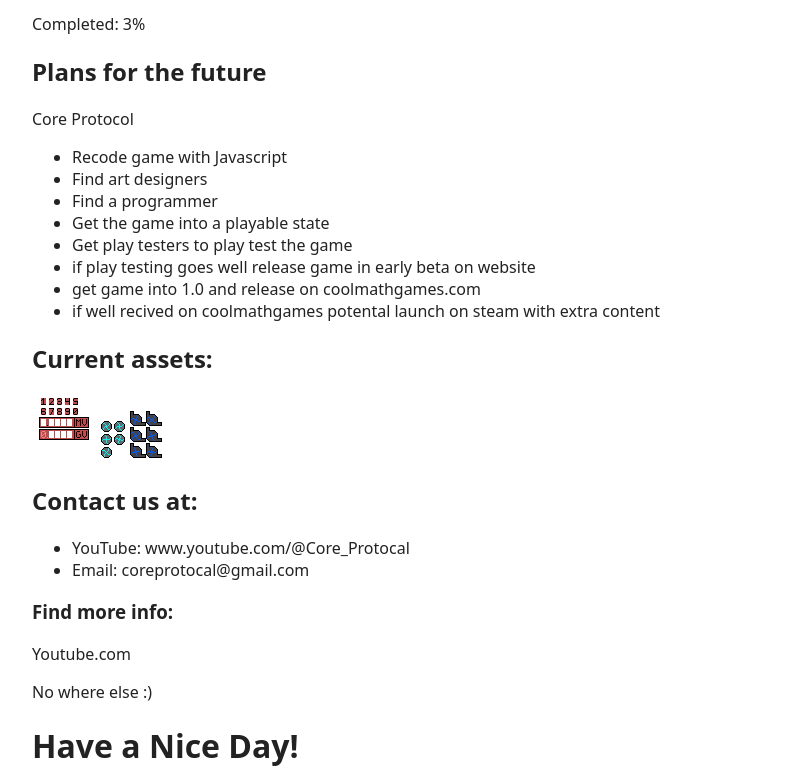
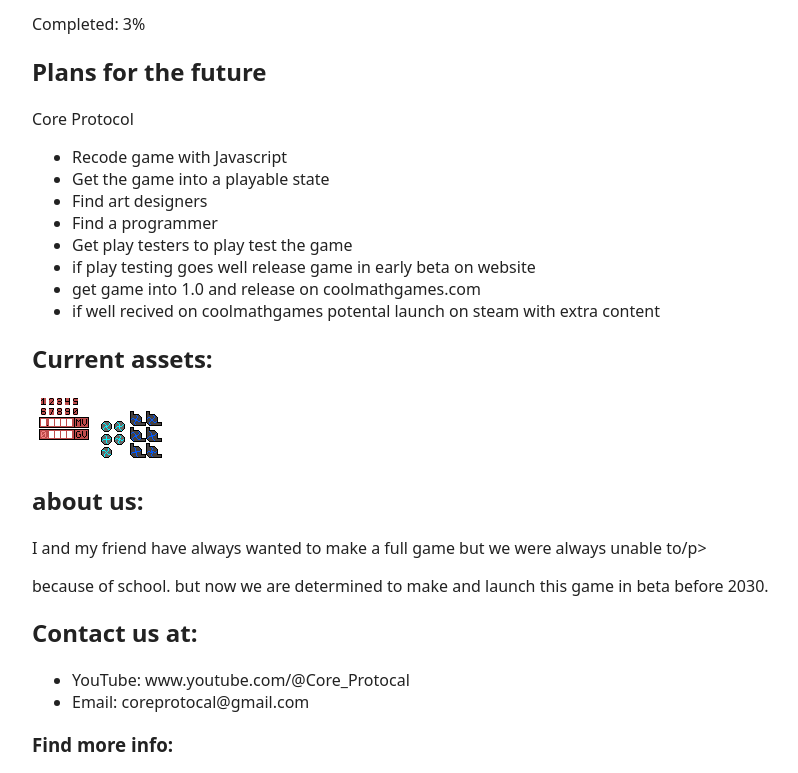
Before and after one commit to B0057ER/core-protocol-website, a plain HTML site: page index.html in a window 1280 px wide. Shown: the part 403-1176 px from the top of the page, without its empty margins (16-814 px from the left). Drawn offline with Linux system fonts and the light colour scheme.

Commit message:
Update index.html

```diff
--- a/index.html
+++ b/index.html
@@ -26,9 +26,9 @@
         <p>Core Protocol</p>
         <ul>
             <li>Recode game with Javascript</li>
+            <li>Get the game into a playable state</li>
             <li>Find art designers</li>
             <li>Find a programmer</li>
-            <li>Get the game into a playable state</li>
             <li>Get play testers to play test the game</li>
             <li>if play testing goes well release game in early beta on website</li>
             <li>get game into 1.0 and release on coolmathgames.com</li>
@@ -41,6 +41,10 @@
             <img src="CG2.png" alt="Asset 2">
             <img src="CG3.png" alt="Asset 3">
         </div>
+
+        <h2>about us:</h2>
+        <p>I and my friend have always wanted to make a full game but we were always unable to/p>
+        <p>because of school. but now we are determined to make and launch this game in beta before 2030.</p>
 
         <h2>Contact us at:</h2>
         <ul>
```
